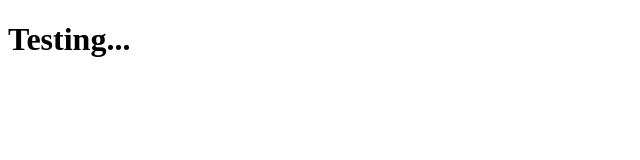
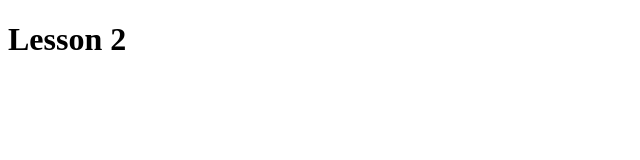
Before and after one commit to bhadreshpatel88/bhadreshpatel88.github.io, a plain HTML site: page uni1/lesson2/index.html in a window 1280 px wide. Shown: the full height of the page, 0-640 px from the left. Drawn offline with Linux system fonts and the light colour scheme.

Commit message:
lesson 2 initial commit

```diff
--- a/index.html
+++ b/uni1/lesson2/index.html
@@ -5,6 +5,6 @@
 	<title>AngularJS</title>
 </head>
 <body>
-	<h1>Testing...</h1>
+	<h1>Lesson 2</h1>
 </body>
 </html>
```
